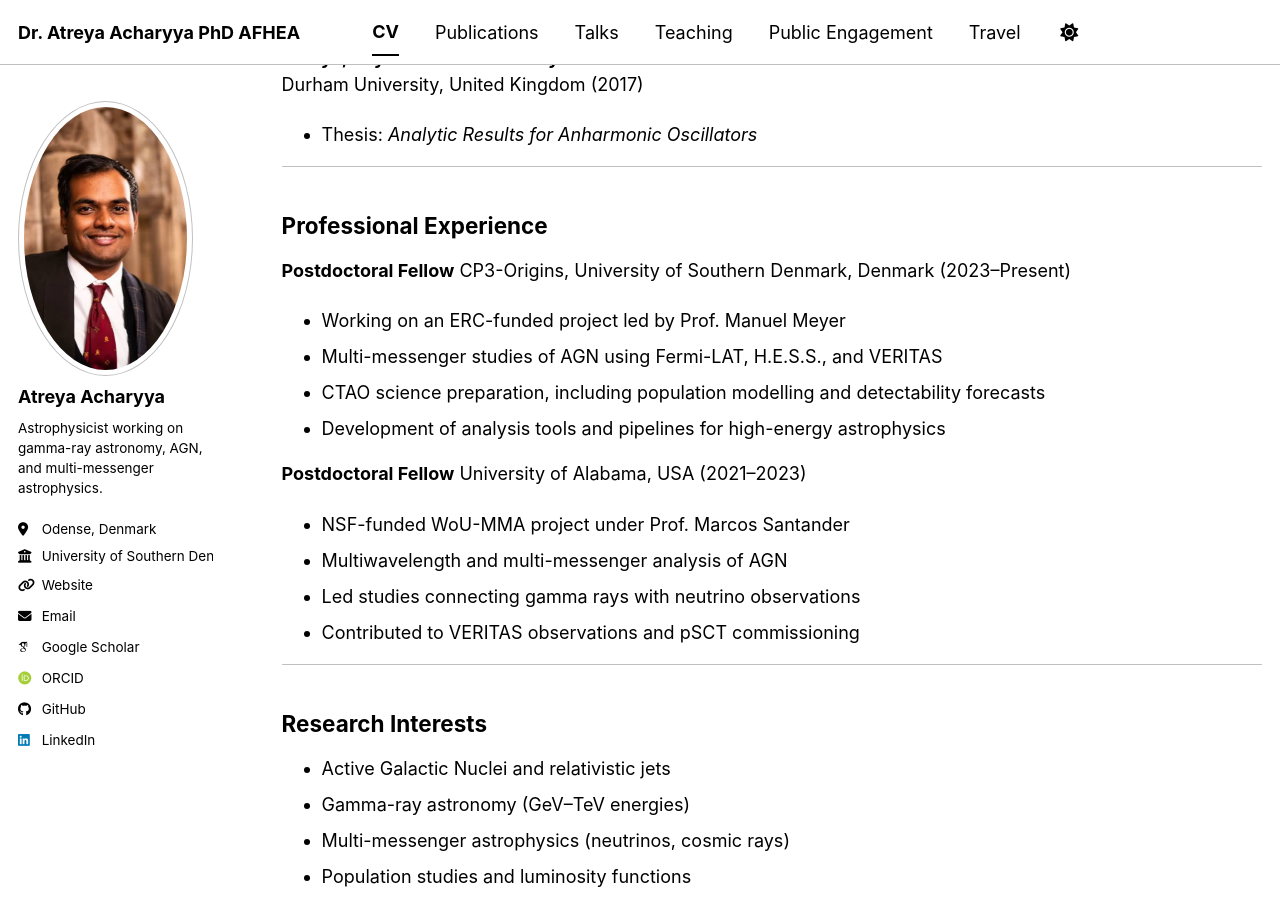
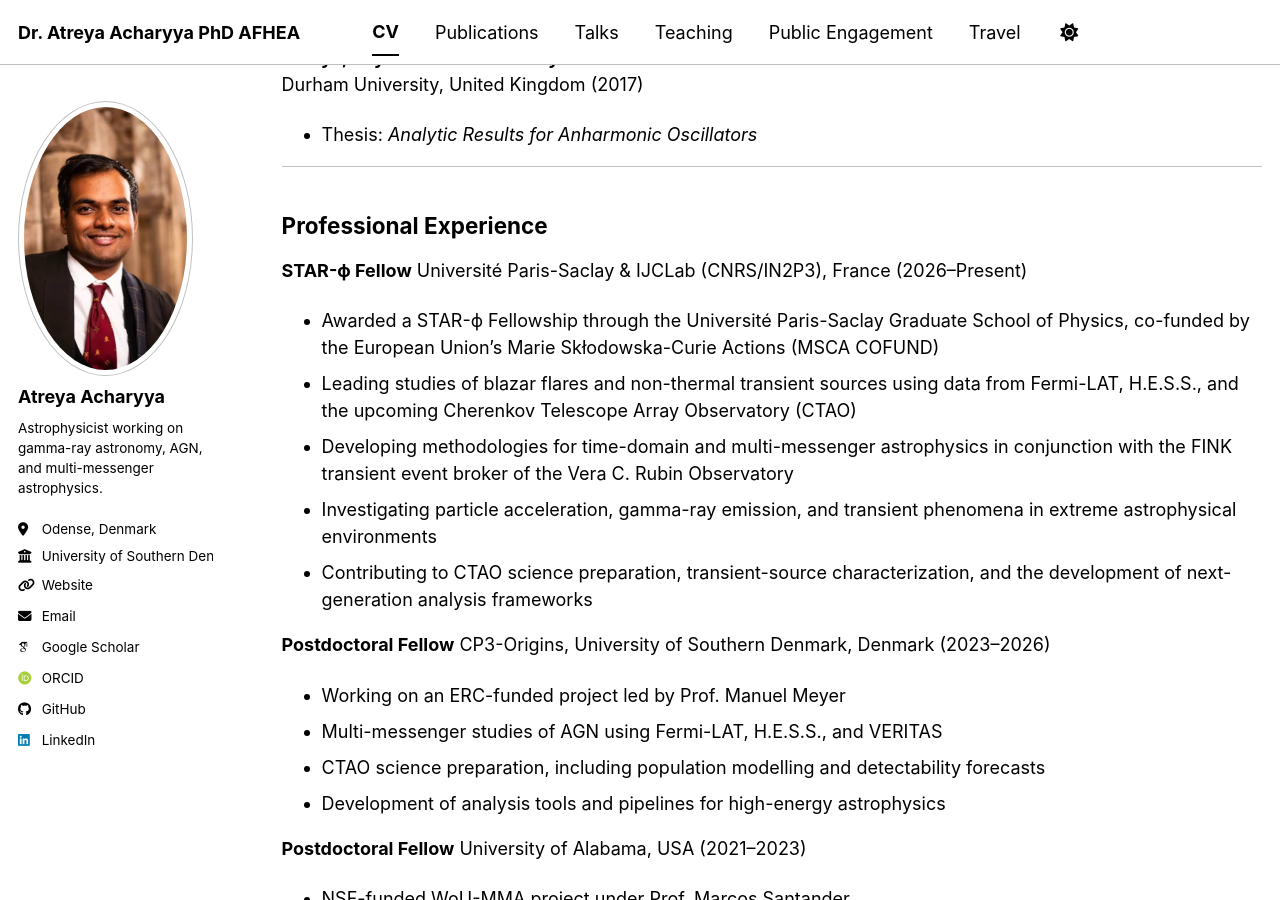
Before and after one commit to atreyaacharyya/atreyaacharyya.github.com, a Jekyll site: the page built from _pages/cv.md, in a window 1280 px wide and 900 px high, scrolled down 361 px. Built offline with Jekyll 4.4.1, drawn with Linux system fonts in a browser that asks for light colours; some web fonts are replaced; a script bundle is joined from its source files by our own code; library files that are not in the unit come from our copies.

Commit message:
Update cv.md

```diff
--- a/_pages/cv.md
+++ b/_pages/cv.md
@@ -25,8 +25,18 @@ Durham University, United Kingdom (2017)
 
 ## Professional Experience
 
+**STAR-ϕ Fellow**
+Université Paris-Saclay & IJCLab (CNRS/IN2P3), France (2026–Present)
+
+* Awarded a STAR-ϕ Fellowship through the Université Paris-Saclay Graduate School of Physics, co-funded by the European Union's Marie Skłodowska-Curie Actions (MSCA COFUND)
+* Leading studies of blazar flares and non-thermal transient sources using data from Fermi-LAT, H.E.S.S., and the upcoming Cherenkov Telescope Array Observatory (CTAO)
+* Developing methodologies for time-domain and multi-messenger astrophysics in conjunction with the FINK transient event broker of the Vera C. Rubin Observatory
+* Investigating particle acceleration, gamma-ray emission, and transient phenomena in extreme astrophysical environments
+* Contributing to CTAO science preparation, transient-source characterization, and the development of next-generation analysis frameworks
+
+
 **Postdoctoral Fellow**
-CP3-Origins, University of Southern Denmark, Denmark (2023–Present)
+CP3-Origins, University of Southern Denmark, Denmark (2023–2026)
 
 * Working on an ERC-funded project led by Prof. Manuel Meyer
 * Multi-messenger studies of AGN using Fermi-LAT, H.E.S.S., and VERITAS
```
